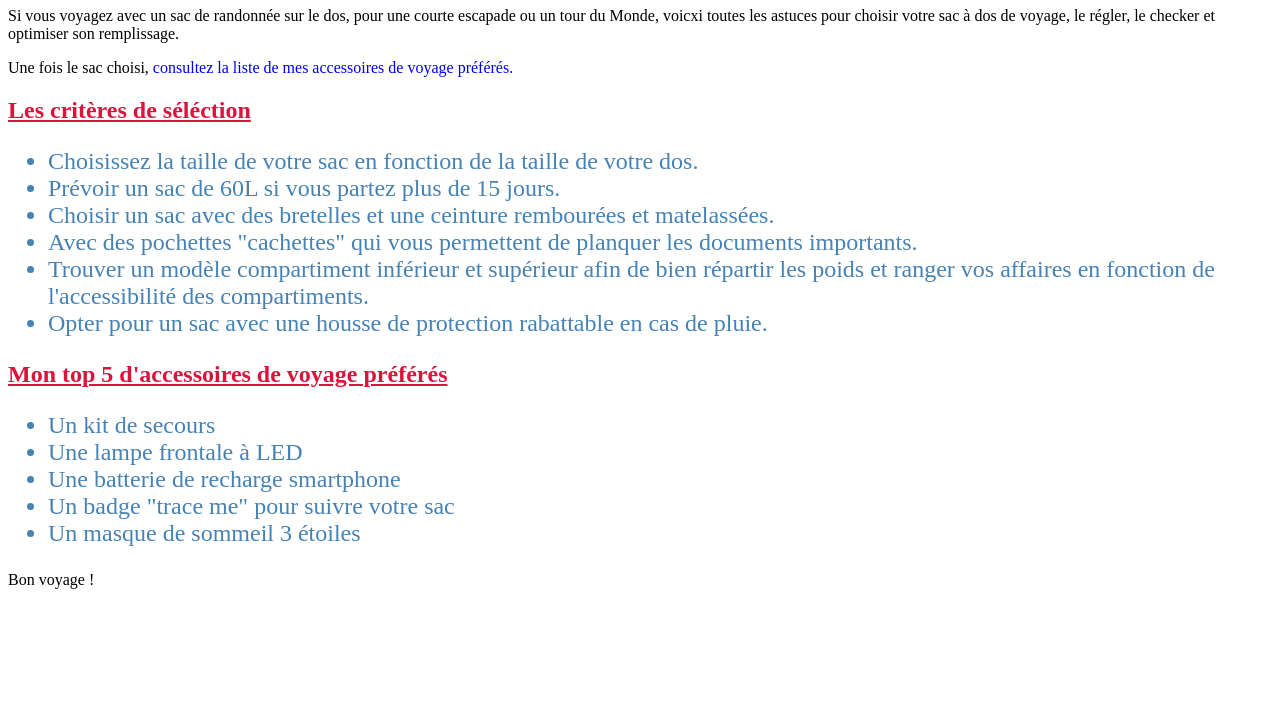
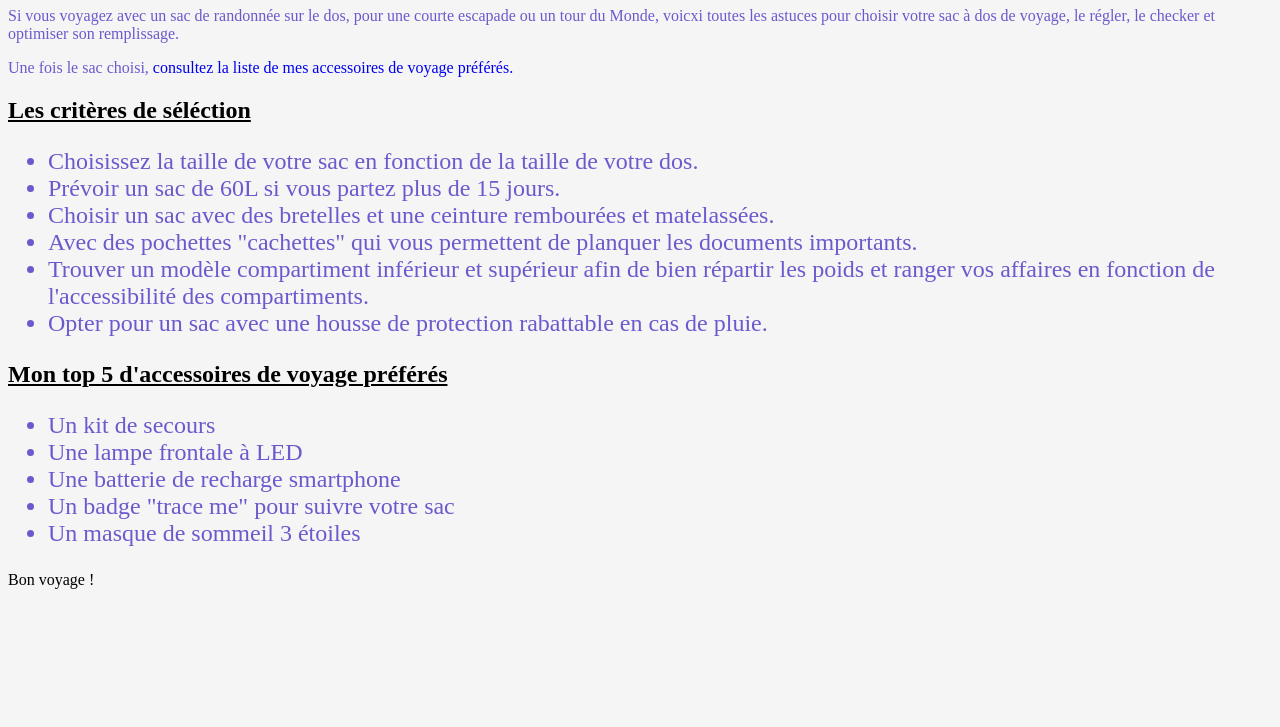
Before and after one commit to Akatiou/dell, a plain HTML site: page index.html in a window 1280 px wide. Shown: the part 73-800 px from the top of the page. Drawn offline with Linux system fonts and the light colour scheme.

Commit message:
light version 1

```diff
--- a/css/style.css
+++ b/css/style.css
@@ -10,7 +10,8 @@ h1 {
 
 h1 ,h2{
 
-  color: Crimson;
+  color: ThreeDDarkShadow;
+  /*Crimson;*/
 
 }
 
@@ -22,7 +23,8 @@ section h2 {text-decoration:underline;
 
 /* les 2 listes en couleur SteelBlue */
 
-ol , ul {color:SteelBlue;
+ol , ul {color:SlateBlue;
+	/*SteelBlue*/
 
 
 
@@ -60,3 +62,9 @@ a:hover{
 	text-decoration: underline;
 	font-weight: bold;
 }
+body {
+	background: #F5F5F5;
+}
+p {
+	color: SlateBlue;
+}
```
